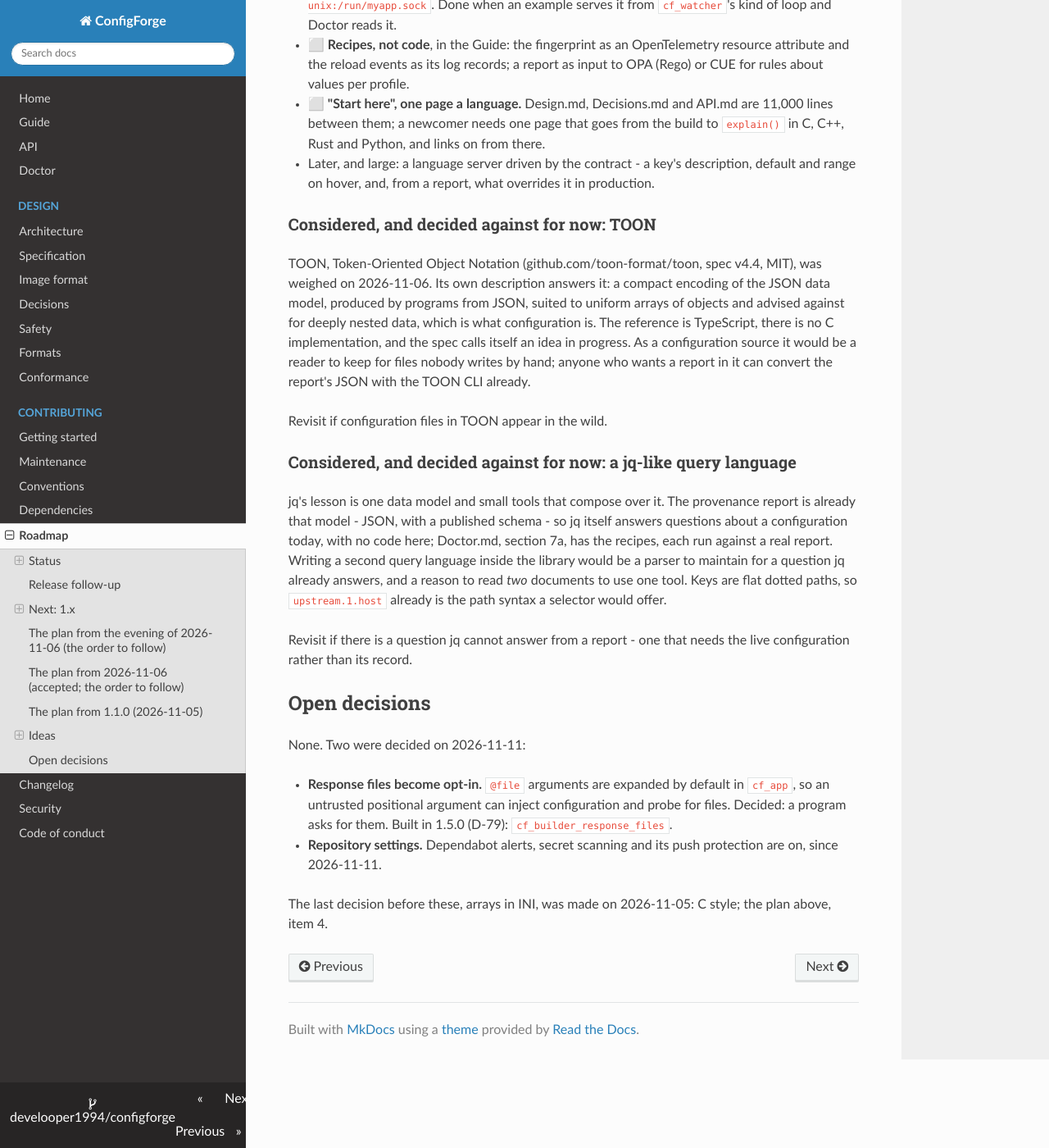
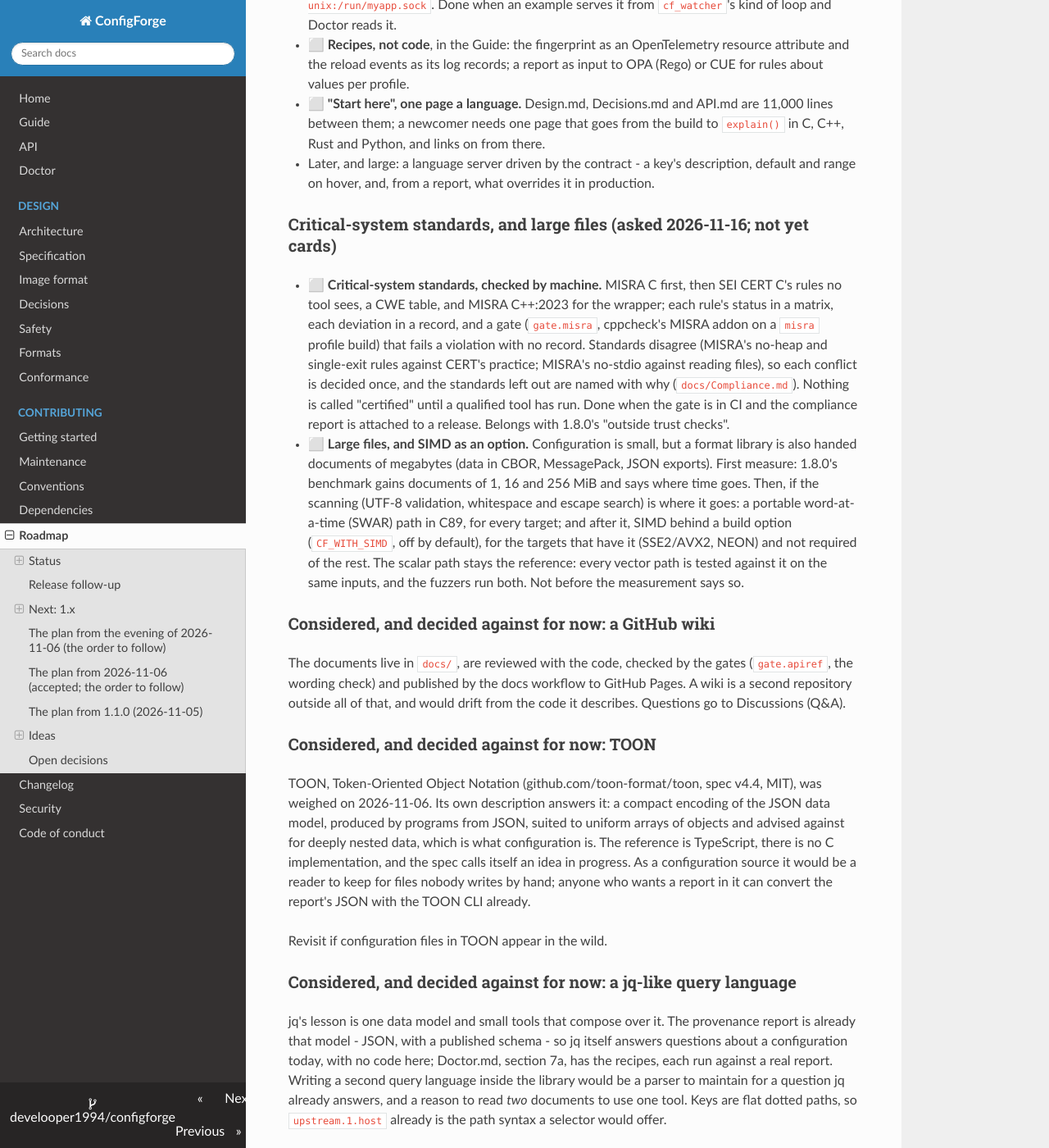
Before and after one commit to develooper1994/configforge, an MkDocs documentation site: the page built from docs/Roadmap.md, in a window 1280 px wide and 1400 px high, scrolled down 18046 px. Shown: the whole window at 82% size. Built offline with MkDocs 1.6.1, drawn with Linux system fonts in a browser that asks for light colours.

Commit message:
Compliance: which critical-system standards, where they disagree, and how each is checked
docs/Compliance.md names MISRA C, SEI CERT C, CWE and later MISRA C++:2023, says which are process standards a library cannot pass alone, and which standards are left out and why. Where the standards contradict each other (no heap, one exit, no stdio, recursion) each conflict is decided once, as a deviation record. The checks are planned as gates: cppcheck's MISRA addon on a misra profile, records and suppressions held to each other, a report attached to each release. Nothing is called certified until a qualified tool has run. The Roadmap gains the standards and large files with SIMD as an option, after a measurement, and records why a wiki is not kept.

```diff
--- a/docs/Roadmap.md
+++ b/docs/Roadmap.md
@@ -931,6 +931,40 @@ first user meets. In the order proposed:
   description, default and range on hover, and, from a report, what
   overrides it in production.
 
+### Critical-system standards, and large files (asked 2026-11-16; not yet cards)
+
+* ⬜ **Critical-system standards, checked by machine.** MISRA C first,
+  then SEI CERT C's rules no tool sees, a CWE table, and MISRA C++:2023
+  for the wrapper; each rule's status in a matrix, each deviation in a
+  record, and a gate (`gate.misra`, cppcheck's MISRA addon on a `misra`
+  profile build) that fails a violation with no record. Standards
+  disagree (MISRA's no-heap and single-exit rules against CERT's
+  practice; MISRA's no-stdio against reading files), so each conflict is
+  decided once, and the standards left out are named with why
+  (`docs/Compliance.md`). Nothing is called "certified" until a
+  qualified tool has run. Done when the gate is in CI and the
+  compliance report is attached to a release. Belongs with 1.8.0's
+  "outside trust checks".
+* ⬜ **Large files, and SIMD as an option.** Configuration is small, but
+  a format library is also handed documents of megabytes (data in CBOR,
+  MessagePack, JSON exports). First measure: 1.8.0's benchmark gains
+  documents of 1, 16 and 256 MiB and says where time goes. Then, if the
+  scanning (UTF-8 validation, whitespace and escape search) is where it
+  goes: a portable word-at-a-time (SWAR) path in C89, for every target;
+  and after it, SIMD behind a build option (`CF_WITH_SIMD`, off by
+  default), for the targets that have it (SSE2/AVX2, NEON) and not
+  required of the rest. The scalar path stays the reference: every
+  vector path is tested against it on the same inputs, and the fuzzers
+  run both. Not before the measurement says so.
+
+### Considered, and decided against for now: a GitHub wiki
+
+The documents live in `docs/`, are reviewed with the code, checked by
+the gates (`gate.apiref`, the wording check) and published by the docs
+workflow to GitHub Pages. A wiki is a second repository outside all of
+that, and would drift from the code it describes. Questions go to
+Discussions (Q&A).
+
 ### Considered, and decided against for now: TOON
 
 TOON, Token-Oriented Object Notation (github.com/toon-format/toon, spec
```
Also changed, not shown: docs/Compliance.md (added, +144 -0 lines).
